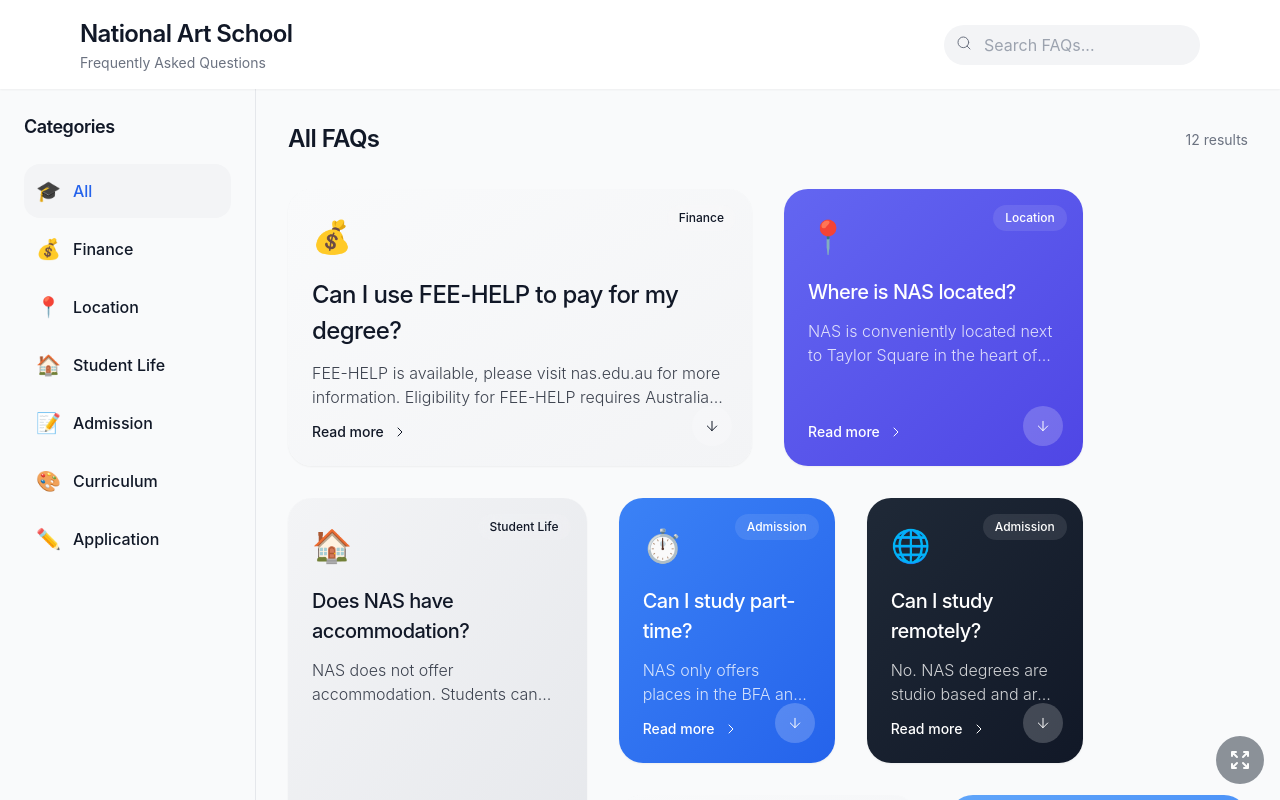
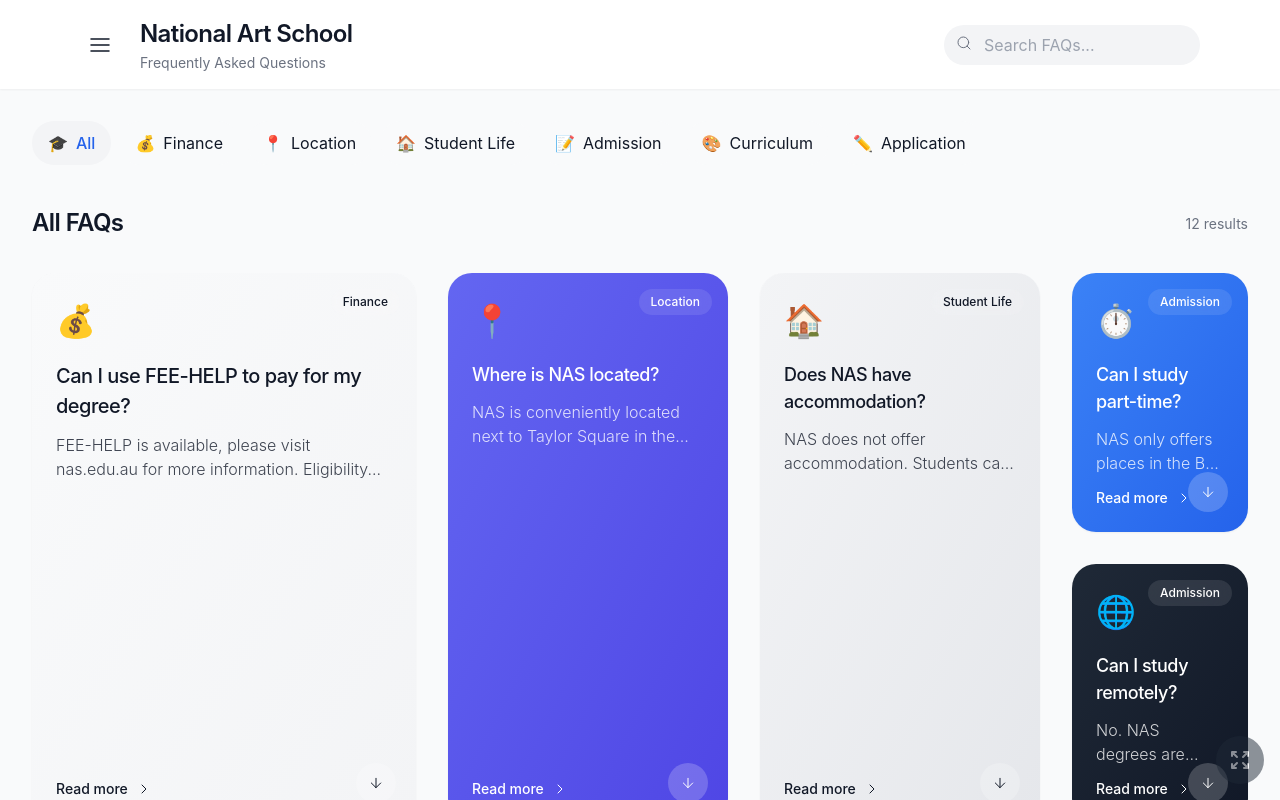
Before and after one commit to Haoran-ryan/nas-faq, a React (Vite) app: page / in a window 1280 px wide. Shown: the top 800 px of the page. Built offline with nearby package versions, Linux system fonts and the light colour scheme.

Commit message:
orientation mode updated

```diff
--- a/src/components/Card.jsx
+++ b/src/components/Card.jsx
@@ -2,10 +2,27 @@
 import { motion } from "framer-motion";
 import { cardVariants, addTouchFeedback } from "../utils/animation";
 
-const Card = ({ faq, onExpand }) => {
-  // Determine card size based on type
+const Card = ({ faq, onExpand, isLandscape }) => {
+  // Determine card size based on type and orientation
   let cardSizeClasses = "";
 
+  if (isLandscape) {
+    // Landscape mode has a different grid layout optimized for horizontal display
+    switch (faq.type) {
+      case "large":
+        cardSizeClasses = "col-span-6 md:col-span-4 row-span-2 min-h-[180px]";
+        break;
+      case "medium":
+        cardSizeClasses = "col-span-4 md:col-span-3 row-span-2 min-h-[180px]";
+        break;
+      case "small":
+        cardSizeClasses = "col-span-3 md:col-span-2 row-span-1 min-h-[150px]";
+        break;
+      default:
+        cardSizeClasses = "col-span-3 md:col-span-2 row-span-1 min-h-[150px]";
+    }
+  } else {
+    // Portrait mode (vertical) - original layout
     switch (faq.type) {
       case "large":
         cardSizeClasses = "col-span-12 md:col-span-6 row-span-2 min-h-[220px]";
@@ -18,6 +35,7 @@
         break;
       default:
         cardSizeClasses = "col-span-6 md:col-span-3 row-span-1 min-h-[180px]";
+    }
   }
 
   // Handle card click with touch feedback
@@ -73,20 +91,31 @@
       {/* Icon - Apple style */}
       <div className="text-3xl mb-4">{faq.icon}</div>
 
-      {/* Question - Apple typography */}
+      {/* Question - Apple typography - adjust size for landscape */}
       <h3
-        className={`${faq.textColor} font-medium tracking-tight mb-3 ${
-          faq.type === "large" ? "text-2xl" : "text-xl"
+        className={`${faq.textColor} font-medium tracking-tight mb-3
+        ${
+          isLandscape
+            ? faq.type === "large"
+              ? "text-xl"
+              : "text-lg"
+            : faq.type === "large"
+            ? "text-2xl"
+            : "text-xl"
         }`}
       >
         {faq.question}
       </h3>
 
-      {/* Answer preview - Apple style */}
+      {/* Answer preview - Apple style - potentially truncate more for landscape */}
       <p
         className={`${faq.textColor} opacity-80 line-clamp-2 text-base font-light`}
       >
-        {faq.answer.length > 120
+        {isLandscape
+          ? faq.answer.length > 80
+            ? faq.answer.substring(0, 80) + "..."
+            : faq.answer
+          : faq.answer.length > 120
           ? faq.answer.substring(0, 120) + "..."
           : faq.answer}
       </p>
--- a/src/components/CardGrid.jsx
+++ b/src/components/CardGrid.jsx
@@ -12,6 +12,28 @@
   const [activeCategory, setActiveCategory] = useState("all");
   const [menuOpen, setMenuOpen] = useState(false);
   const [searchQuery, setSearchQuery] = useState("");
+  const [isLandscape, setIsLandscape] = useState(false);
+
+  // Check orientation on mount and when window resizes
+  useEffect(() => {
+    const checkOrientation = () => {
+      // For LG STANDBYME 2 (1920 x 1080), check if it's in landscape mode
+      // We'll consider it landscape when width > height
+      setIsLandscape(window.innerWidth > window.innerHeight);
+    };
+
+    // Initial check
+    checkOrientation();
+
+    // Listen for resize or orientation change events
+    window.addEventListener("resize", checkOrientation);
+    window.addEventListener("orientationchange", checkOrientation);
+
+    return () => {
+      window.removeEventListener("resize", checkOrientation);
+      window.removeEventListener("orientationchange", checkOrientation);
+    };
+  }, []);
 
   // Generate categories from FAQ data
   const categories = useMemo(() => {
@@ -133,7 +155,8 @@
         <div className="max-w-6xl mx-auto flex justify-between items-center p-4">
           <div className="flex items-center">
             <button
-              className="mr-4 p-2 rounded-full hover:bg-gray-100 lg:hidden touch-target"
+              className={`mr-4 p-2 rounded-full hover:bg-gray-100 touch-target
+                ${!isLandscape ? "lg:hidden" : ""}`}
               onClick={toggleMenu}
               aria-label={menuOpen ? "Close menu" : "Open menu"}
             >
@@ -297,8 +320,12 @@
       </AnimatePresence>
 
       <div className="flex">
-        {/* Desktop category sidebar - Apple style */}
-        <div className="hidden lg:block w-64 min-h-screen p-6 border-r border-gray-200">
+        {/* Desktop category sidebar - Apple style - hide in landscape on LG STANDBYME */}
+        <div
+          className={`${
+            isLandscape ? "hidden" : "hidden lg:block"
+          } w-64 min-h-screen p-6 border-r border-gray-200`}
+        >
           <h2 className="text-lg font-semibold tracking-tight mb-6">
             Categories
           </h2>
@@ -335,8 +362,12 @@
 
         {/* Main content - Apple style */}
         <main className="flex-1 p-6 md:p-8">
-          {/* Category pills - Apple style */}
-          <div className="lg:hidden flex overflow-x-auto pb-4 space-x-2 mb-6">
+          {/* Category pills - Apple style - show in landscape mode too */}
+          <div
+            className={`${
+              !isLandscape ? "lg:hidden" : ""
+            } flex overflow-x-auto pb-4 space-x-2 mb-6`}
+          >
             {categories.map((category, index) => (
               <motion.button
                 key={category.id}
@@ -380,10 +411,12 @@
             </p>
           </div>
 
-          {/* Card grid - Apple style */}
+          {/* Card grid - Apple style with landscape-specific grid */}
           <motion.div
             className={`
-              grid grid-cols-12 gap-6 md:gap-8
+              grid ${
+                isLandscape ? "grid-cols-12" : "grid-cols-12"
+              } gap-6 md:gap-8
               transition-all duration-300 ease-out
               ${
                 expandedCardId ? "opacity-0 pointer-events-none" : "opacity-100"
@@ -395,7 +428,12 @@
           >
             {filteredFaqs.length > 0 ? (
               filteredFaqs.map((faq) => (
-                <Card key={faq.id} faq={faq} onExpand={handleCardExpand} />
+                <Card
+                  key={faq.id}
+                  faq={faq}
+                  onExpand={handleCardExpand}
+                  isLandscape={isLandscape}
+                />
               ))
             ) : (
               <div className="col-span-12 p-8 bg-white rounded-2xl text-center border border-gray-100 shadow-sm">
@@ -436,6 +474,7 @@
             onClose={handleCardClose}
             relatedCards={getRelatedCards()}
             onSelectRelated={handleCardExpand}
+            isLandscape={isLandscape}
           />
         )}
       </AnimatePresence>
--- a/src/components/ExpandedCard.jsx
+++ b/src/components/ExpandedCard.jsx
@@ -3,7 +3,13 @@
 import { motion, AnimatePresence } from "framer-motion";
 import { addTouchFeedback } from "../utils/animation";
 
-const ExpandedCard = ({ faq, onClose, relatedCards = [], onSelectRelated }) => {
+const ExpandedCard = ({
+  faq,
+  onClose,
+  relatedCards = [],
+  onSelectRelated,
+  isLandscape,
+}) => {
   const [showRelatedCards, setShowRelatedCards] = useState(false);
 
   // Format answer text for better readability - Apple style
@@ -144,7 +150,9 @@
       <motion.div
         className={`
           bg-gradient-to-br ${faq.bgGradient}
-          apple-card w-full max-w-4xl max-h-[90vh]
+          apple-card w-full ${
+            isLandscape ? "max-w-6xl max-h-[80vh]" : "max-w-4xl max-h-[90vh]"
+          }
           overflow-hidden relative flex flex-col
         `}
         variants={cardVariants}
@@ -202,8 +210,24 @@
           </button>
         </div>
 
-        {/* Content area with scrolling - Apple style */}
-        <div className="p-8 overflow-y-auto flex-grow">
+        {/* Content area with scrolling - Apple style - adapt for landscape */}
+        <div
+          className={`
+          ${isLandscape ? "flex flex-row overflow-hidden" : "block"}
+          flex-grow
+        `}
+        >
+          {/* Main content */}
+          <div
+            className={`
+            ${
+              isLandscape
+                ? "w-2/3 overflow-y-auto border-r border-gray-200 border-opacity-20"
+                : "overflow-y-auto"
+            }
+            p-8
+          `}
+          >
             {/* Question - Apple typography */}
             <div className="flex items-start mb-8">
               <div className="text-4xl mr-4">{faq.icon}</div>
@@ -249,8 +273,45 @@
             </div>
           </div>
 
-        {/* Footer with related questions toggle - Apple style */}
-        {relatedCards.length > 0 && (
+          {/* Side panel for related questions in landscape mode */}
+          {isLandscape && relatedCards.length > 0 && (
+            <div className="w-1/3 p-6 overflow-y-auto">
+              <h3 className="text-xl font-medium mb-6">Related Questions</h3>
+              <div className="space-y-4">
+                {relatedCards.map((card) => (
+                  <div
+                    key={card.id}
+                    className={`
+                      bg-gradient-to-br ${card.bgGradient}
+                      apple-card p-4 cursor-pointer touch-target
+                      hover:shadow-md hover:-translate-y-1 transition-all
+                    `}
+                    onClick={() => handleSelectRelated(card.id)}
+                  >
+                    <div className="flex items-start">
+                      <div className="text-2xl mr-3">{card.icon}</div>
+                      <div>
+                        <h4
+                          className={`${card.textColor} text-base font-medium mb-1`}
+                        >
+                          {card.question}
+                        </h4>
+                        <p
+                          className={`${card.textColor} opacity-70 text-xs line-clamp-1`}
+                        >
+                          {card.category}
+                        </p>
+                      </div>
+                    </div>
+                  </div>
+                ))}
+              </div>
+            </div>
+          )}
+        </div>
+
+        {/* Footer with related questions toggle - Only show in portrait mode */}
+        {!isLandscape && relatedCards.length > 0 && (
           <div className="p-6 border-t border-gray-200 border-opacity-20">
             <button
               className={`
@@ -283,7 +344,8 @@
           </div>
         )}
 
-        {/* Related cards panel - Apple style */}
+        {/* Related cards panel - Apple style - Only in portrait mode */}
+        {!isLandscape && (
           <AnimatePresence>
             {relatedCards.length > 0 && showRelatedCards && (
               <motion.div
@@ -300,7 +362,7 @@
                   </h3>
                 </div>
 
-              <div className="p-6 grid grid-cols-1 md:grid-cols-2 gap-4 max-h-[50vh] overflow-y-auto">
+                <div className="p-6 grid grid-cols-1 md:grid-cols-2 gap-4 max-h-[40vh] overflow-y-auto">
                   {relatedCards.map((card) => (
                     <div
                       key={card.id}
@@ -332,9 +394,11 @@
               </motion.div>
             )}
           </AnimatePresence>
+        )}
       </motion.div>
 
-      {/* Stacked cards on the side - Apple style */}
+      {/* Stacked cards on the side - Only in portrait mode */}
+      {!isLandscape && (
         <div className="absolute right-6 top-1/4 hidden lg:flex flex-col space-y-4 z-30">
           {relatedCards.slice(0, 3).map((card, index) => (
             <motion.div
@@ -373,12 +437,15 @@
               <h3 className={`${card.textColor} font-medium mb-1 line-clamp-1`}>
                 {card.question}
               </h3>
-            <p className={`${card.textColor} opacity-70 text-sm line-clamp-1`}>
+              <p
+                className={`${card.textColor} opacity-70 text-sm line-clamp-1`}
+              >
                 {card.category}
               </p>
             </motion.div>
           ))}
         </div>
+      )}
     </motion.div>
   );
 };
```
Lines whose indentation alone changed are shown as unchanged.
